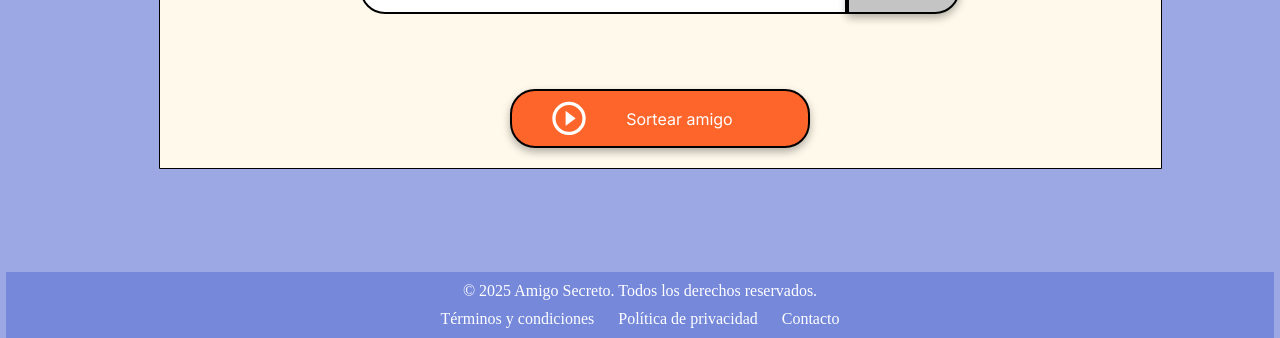
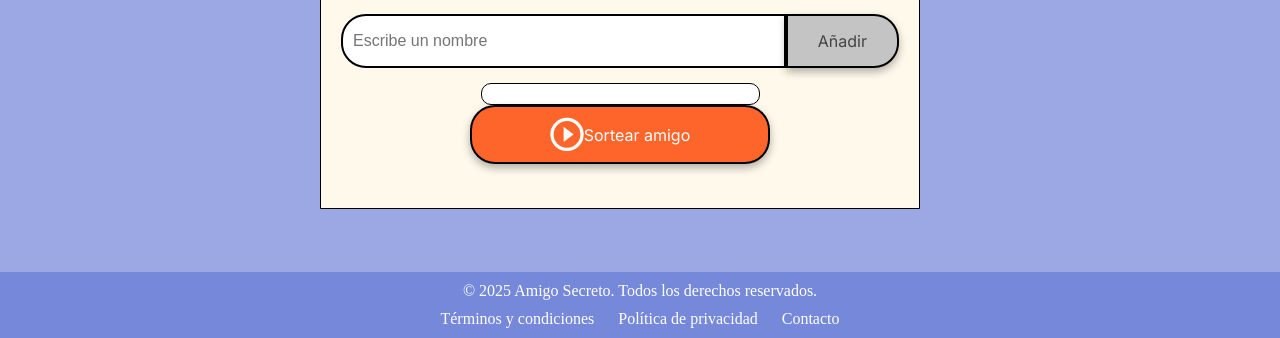
Before and after one commit to JaelJuarezRamos/Amigo-secreto, a plain HTML site: page index.html in a window 1280 px wide. Shown: the part 462-800 px from the top of the page. Drawn offline with Linux system fonts and the light colour scheme.

Commit message:
Actualización de la página

```diff
--- a/index.html
+++ b/index.html
@@ -8,6 +8,8 @@
     <link rel="preconnect" href="https://fonts.gstatic.com" crossorigin>
     <link href="https://fonts.googleapis.com/css2?family=Inter:wght@100;400;700;900&family=Merriweather:ital,wght@0,300;0,400;0,700;0,900;1,300;1,400;1,700;1,900&display=swap" rel="stylesheet">
     <title>Amigo Secreto</title>
+    <button onclick="toggleDarkMode()">🌙 Modo Oscuro</button>
+
 </head>
 
 <body>
@@ -38,7 +40,6 @@
     </main>
 
     <script src="app.js" defer></script>
-    <button onclick="toggleDarkMode()">🌙 Modo Oscuro</button>
     <audio id="drawSound" src="./assets/blade_draw-99885.mp3"></audio>
     <footer class="footer">
         <p>&copy; 2025 Amigo Secreto. Todos los derechos reservados.</p>
--- a/style.css
+++ b/style.css
@@ -8,31 +8,46 @@
     --color-white: #FFFFFF;
 }
 
-/* Estilos generales */
+/* Modo oscuro */
+.dark-mode {
+    --color-primary: #1e1e1e;
+    --color-secondary: #333;
+    --color-text: #f1f1f1;
+}
+
+/* Reset de estilos */
 * {
     margin: 0;
     padding: 0;
     box-sizing: border-box;
 }
 
+/* Configuración del body */
 body {
     height: 100vh;
     background-color: var(--color-primary);
     display: flex;
-    justify-content: center;
+    flex-direction: column;
     align-items: center;
-    align-items: flex-start;
+
+
+
 }
 
+/* Contenedor principal */
 .main-content {
     display: flex;
     flex-direction: column;
-    min-height: 70vh;
+    justify-content: space-between;
+    min-height: 50vh;
+    width: 50%;
+    max-width: 1200px;
+    padding-bottom: 60px; /* Para evitar que el contenido se sobreponga con el footer */
+
 }
 
 /* Banner */
 .header-banner {
-    flex: 40%;
     display: flex;
     justify-content: center;
     align-items: center;
@@ -41,8 +56,8 @@ body {
 
 /* Sección de entrada */
 .input-section {
-    flex-grow: 1; /* Permite que el contenido crezca en lugar de ocupar el 60% */
-    min-height: 300px; /* Establece una altura mínima */
+    flex-grow: 1;
+    min-height: 300px;
     background-color: var(--color-secondary);
     border: 1px solid #000;
     border-radius: 64px 64px 0 0;
@@ -50,7 +65,21 @@ body {
     flex-direction: column;
     align-items: center;
     padding: 20px;
-    width: 130%;
+    width: 100%;
+    max-width: 600px;
+}
+
+/* Lista de nombres con scroll */
+.name-list {
+    width: 50%;
+    max-width: 500px;
+    max-height: 250px; /* Limita el crecimiento */
+    overflow-y: auto;  /* Permite hacer scroll */
+    background: var(--color-white);
+    border: 1px solid #000;
+    border-radius: 10px;
+    padding: 10px;
+    margin-top: 15px;
 }
 
 /* Títulos */
@@ -60,6 +89,7 @@ body {
     font-weight: 900;
     font-style: italic;
     color: var(--color-white);
+    text-align: center;
 }
 
 .section-title {
@@ -71,7 +101,7 @@ body {
     text-align: center;
 }
 
-/* Contenedores de entrada y botón */
+/* Input y botones */
 .input-wrapper {
     display: flex;
     justify-content: center;
@@ -93,19 +123,7 @@ body {
     justify-content: center;
 }
 
-/* Estilos de entrada de texto */
-.input-title {
-    flex: 1;
-    padding: 10px 15px;
-    font-size: 16px;
-    border: 2px solid #333;
-    border-right: none;
-    border-radius: 25px 0 0 25px;
-    font-family: "Merriweather", serif;
-    box-shadow: 0 4px 8px rgba(0, 0, 0, 0.3);
-}
-
-/* Estilos de botón */
+/* Estilos de botones */
 button {
     padding: 15px 30px;
     font-family: "Inter", sans-serif;
@@ -114,6 +132,7 @@ button {
     border-radius: 25px;
     box-shadow: 0 4px 8px rgba(0, 0, 0, 0.3);
     cursor: pointer;
+    transition: background-color 0.3s, transform 0.2s;
 }
 
 .button-add {
@@ -124,29 +143,13 @@ button {
 
 .button-add:hover {
     background-color: #a1a1a1;
+    transform: scale(1.05);
 }
 
-/* Listas */
-ul {
-    list-style-type: none;
-    color: var(--color-text);
-    font-family: "Inter", sans-serif;
-    font-size: 18px;
-    margin: 20px 0;
-}
-
-.result-list {
-    margin-top: 15px;
-    color: #233f67;
-    font-size: 22px;
-    font-weight: bold;
-    text-align: center;
-}
-
-/* Botón de sortear título */
 .button-draw {
     display: flex;
     align-items: center;
+    justify-content: center;
     width: 100%;
     padding: 10px 40px;
     color: var(--color-white);
@@ -154,30 +157,12 @@ ul {
     font-size: 16px;
 }
 
-.button-draw img {
-    margin-right: 40px;
-}
-
 .button-draw:hover {
     background-color: var(--color-button-hover);
-}
-.button-add,
-.button-draw {
-    transition: background-color 0.3s, transform 0.2s;
-}
-
-.button-add:hover,
-.button-draw:hover {
     transform: scale(1.05);
 }
 
-.input-name {
-    transition: box-shadow 0.3s ease-in-out;
-}
-
-.input-name:focus {
-    box-shadow: 0 0 10px rgba(95, 117, 212, 0.6);
-}
+/* Animación de lista */
 .name-list li {
     opacity: 0;
     transform: translateY(10px);
@@ -194,20 +179,18 @@ ul {
         transform: translateY(0);
     }
 }
-.dark-mode {
-    --color-primary: #1e1e1e;
-    --color-secondary: #333;
-    --color-text: #f1f1f1;
-}
+
+/* Estilos del footer */
 .footer {
     background-color: var(--color-primary);
     color: var(--color-white);
     text-align: center;
     padding: 10px;
     font-size: 16px;
-    position: relative;
+    width: 100%;
+    position: fixed;
     bottom: 0;
-    width: 99%;
+    left: 0;
 }
 
 .footer nav {
@@ -223,7 +206,3 @@ ul {
 .footer nav a:hover {
     text-decoration: underline;
 }
-.footer {
-    position: absolute;
-    bottom: 0;
-}
```
